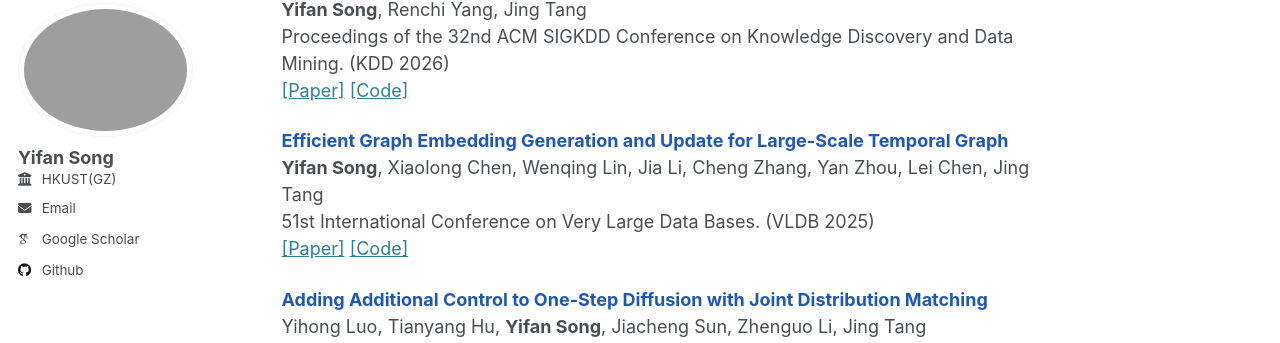
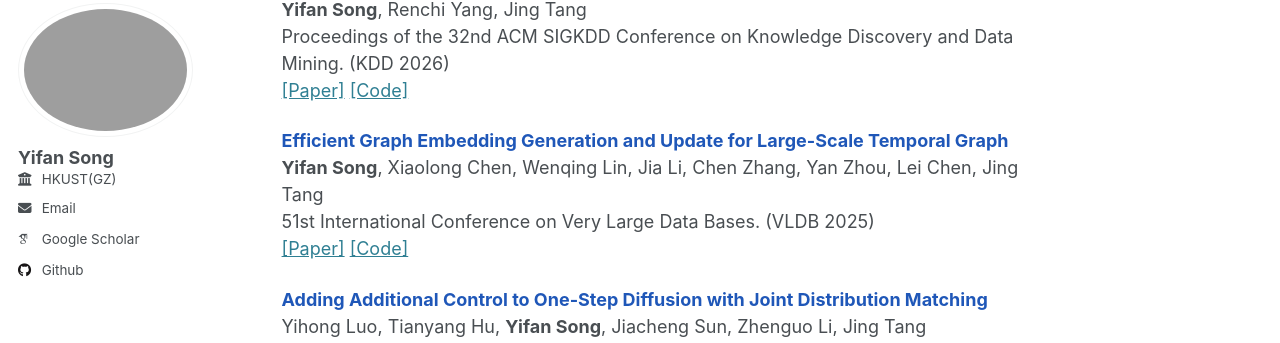
Before and after one commit to yfsong00/smallhammer.github.io, a Jekyll site: the page built from _pages/about.md, in a window 1280 px wide and 900 px high, scrolled down 1247 px. Shown: the part 103-446 px from the top of the window. Built offline with Jekyll 4.4.1, drawn with Linux system fonts in a browser that asks for light colours; some web fonts are replaced.

Commit message:
Update about.md

```diff
--- a/_pages/about.md
+++ b/_pages/about.md
@@ -48,7 +48,7 @@ Proceedings of the 32nd ACM SIGKDD Conference on Knowledge Discovery and Data Mi
 [[Paper]](https://dl.acm.org/doi/abs/10.1145/3770854.3780298) [[Code]](https://github.com/yfsong00/SPGNN/) <br />
 
 <strong><font style = "color:#1f57b8">Efficient Graph Embedding Generation and Update for Large-Scale Temporal Graph</font></strong><br />
-<strong>Yifan Song</strong>, Xiaolong Chen, Wenqing Lin, Jia Li, Cheng Zhang, Yan Zhou, Lei Chen, Jing Tang<br />
+<strong>Yifan Song</strong>, Xiaolong Chen, Wenqing Lin, Jia Li, Chen Zhang, Yan Zhou, Lei Chen, Jing Tang<br />
 51st International Conference on Very Large Data Bases. (VLDB 2025) <br />
 [[Paper]](https://vldb.org/pvldb/volumes/18/paper/Efficient%20Graph%20Embedding%20Generation%20and%20Update%20for%20Large-Scale%20Temporal%20Graph) [[Code]](https://github.com/yfsong00/VLDB2025LTGE) <br />
 
```
